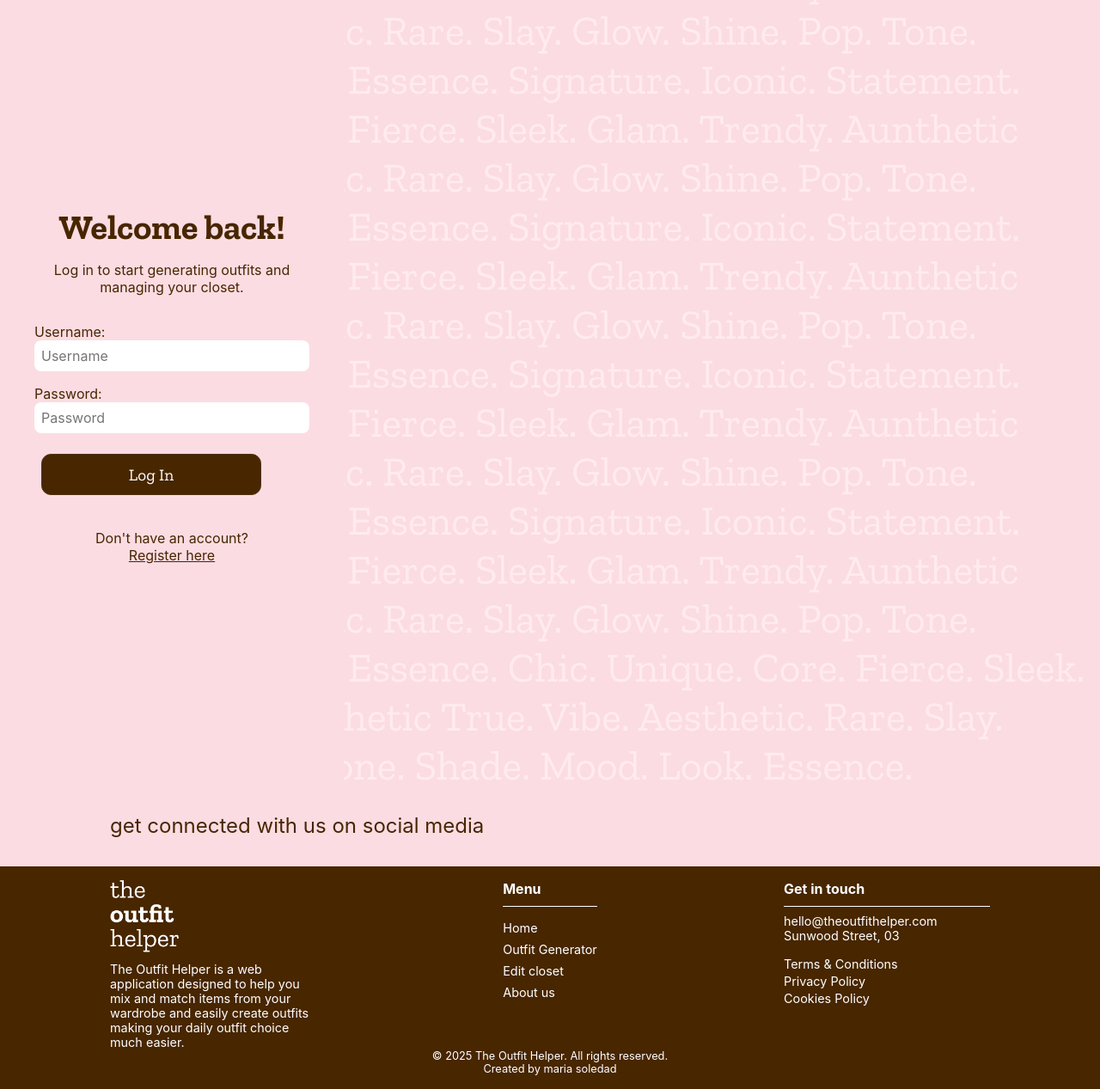
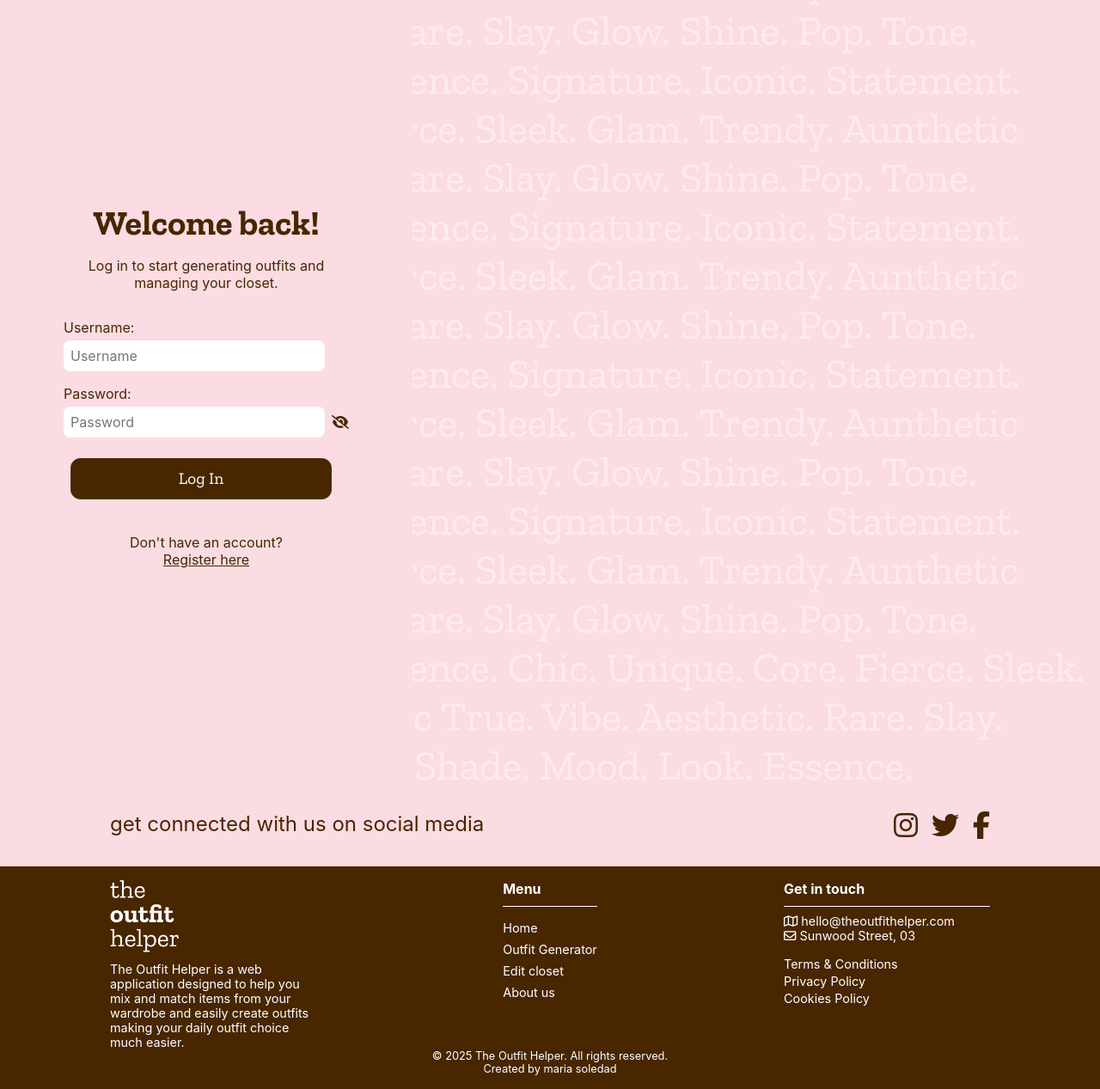
Before and after one commit to mariasoledadperozo/theoutfithelper, a PHP site: page /vistas/login.php in a window 1280 px wide. Shown: the whole page at 86% size. Run offline with PHP 8.4, Linux system fonts and the light colour scheme; some libraries are stand-ins or nearby versions; some web fonts are replaced.

Commit message:
24-08-2025

```diff
--- a/assets/css/style.css
+++ b/assets/css/style.css
@@ -4,6 +4,7 @@
     --color-accent-light-pink: #FFEBEF;
     --color-font-light: #FFFFFF;
     --color-background-dark: #FFB6C1;
+    --color-font-gray: #D3D3D3;
 }
 
 /********************/
@@ -44,11 +45,12 @@
 }
 
 @font-face {
-    font-family: 'Inter';
-    src: url('../fonts/Inter-Italic-VariableFont_opsz,wght') format('truetype');
-    font-weight: 400;
-    font-style: italic;
+  font-family: 'Inter';
+  src: url('../fonts/Inter-Italic-VariableFont_opsz,wght.ttf') format('truetype');
+  font-style: italic;
+  font-weight: 400;
 }
+
 
 /******************************/
 
@@ -133,7 +135,7 @@ main {
     font-size: 1.2rem;
     margin: 0.5rem;
     padding: 0.5rem 1rem;
-    width: 16rem;
+    width: 19rem;
     height: 3rem;
     border-radius: 0.7rem;
     border: #503313 solid 0.1rem;
@@ -406,7 +408,7 @@ footer {
 
 #side-bar-log-in{
     background-color: var(--color-secundary-dark-pink);
-    width: 25rem;
+    width: 30rem;
     height: 57rem;
     color: var(--color-primary-brown);
     display: flex;
@@ -419,6 +421,10 @@ footer {
     font-family: 'Zilla Slab', serif;
     text-align: center;
     font-size: 2.5rem;
+}
+
+#side-bar-log-in > h2 > span {
+     font-family: 'Zilla Slab', serif;
 }
 
 #side-bar-log-in > p {
@@ -435,12 +441,20 @@ footer {
     gap: 1rem;
     padding: 1rem;
     font-family: 'Inter', sans-serif;
+    align-items: flex-start;
 }
 
-#side-bar-log-in > form > div {
+#side-bar-log-in > form > div > input{
     display: flex;
     flex-direction: column;
-    width: 20rem;
+}
+
+
+#side-bar-log-in > form > div > div{
+    display: flex;
+    flex-direction: row;
+    align-items:  center;
+    gap: 0.5rem;
 }
 
 #side-bar-log-in > p > a {
@@ -454,8 +468,15 @@ footer {
     padding: 0.5rem;
     font-family: 'Inter', sans-serif;
     font-size: 1rem;
+    width: 18rem;
 }
 
 .toast-message {
-    font-family: 'Inter', sans-serif !important;
+    font-family: 'Zillas Slab', 'Inter', 'Gill Sans', 'Gill Sans MT', 'Trebuchet MS', sans-serif;
 }
+
+.input-group {
+    display: flex;
+    flex-direction: column;
+    gap: 0.3rem;
+}
--- a/assets/js/main.js
+++ b/assets/js/main.js
@@ -23,3 +23,19 @@ function showSessionAlert() {
 }
 
 document.addEventListener('DOMContentLoaded', showSessionAlert);
+
+function pass(btn){
+    const pass = document.getElementById("pass");
+    const icon = document.getElementById("eye-state");
+
+
+    if (document.getElementById("pass").type == "password"){
+        pass.setAttribute('type', 'text');
+        icon.classList.remove('fa-eye-slash');
+        icon.classList.add('fa-eye');
+    } else {
+        pass.setAttribute('type', 'password');
+        icon.classList.remove('fa-eye');
+        icon.classList.add('fa-eye-slash');
+    }
+}
--- a/vistas/login.php
+++ b/vistas/login.php
@@ -4,6 +4,8 @@
     <meta charset="UTF-8">
     <meta name="viewport" content="width=device-width, initial-scale=1.0">
     <title>The Outfit Helper - Log In</title>
+
+    <link rel="stylesheet" href="https://cdnjs.cloudflare.com/ajax/libs/font-awesome/6.5.2/css/all.min.css">
 
     <link rel="stylesheet" href="/theoutfithelper/assets/css/style.css">
     <link rel="stylesheet" href="https://cdnjs.cloudflare.com/ajax/libs/toastr.js/latest/toastr.min.css">
@@ -25,7 +27,10 @@
             </div>
             <div class="input-group">
                 <label for="password">Password:</label>
-                <input type="password" id="password" name="password" placeholder="Password" required>
+                <div>
+                        <input type="password" id="pass" name="pass" placeholder="Password" required>
+                        <i class="fa-solid fa-eye-slash" id="eye-state" onclick="pass()"></i>
+                </div>
             </div>
             <button type="submit" class="main-button-menu" name="login">Log In</button>
         </form>
--- a/vistas/signin.php
+++ b/vistas/signin.php
@@ -9,6 +9,8 @@
     <title>The Outfit Helper - Sign In </title>
     <link rel="stylesheet" href="/theoutfithelper/assets/css/style.css">
     <link rel="stylesheet" href="https://cdnjs.cloudflare.com/ajax/libs/font-awesome/6.5.2/css/all.min.css">
+
+    <script src="../assets/js/main.js"></script>
 </head>
 <body>
     <?php include 'background.php'; ?>
@@ -40,10 +42,12 @@
             <div class="input-group">
                 <label for="password">Password:</label>
                 <input type="password" id="pass" name="pass" placeholder="Password" required>
+                <i class="fa-solid fa-eye-slash" id="eye-state" onclick="pass()"></i>
             </div>
             <div class="input-group">
                 <label for="password">Confirm Password:</label>
-                <input type="password" id="confirm_password" name="confirm_password" placeholder="Confirm Password" required>
+                <input type="password" id="pass-com" name="confirm_password" placeholder="Confirm Password" required>
+                <i class="fa-solid fa-eye-slash" id="eye-state" onclick="pass()"></i>
             </div>
             <div class="input-group">
                 <label for="password">Profile Image:</label>
```
